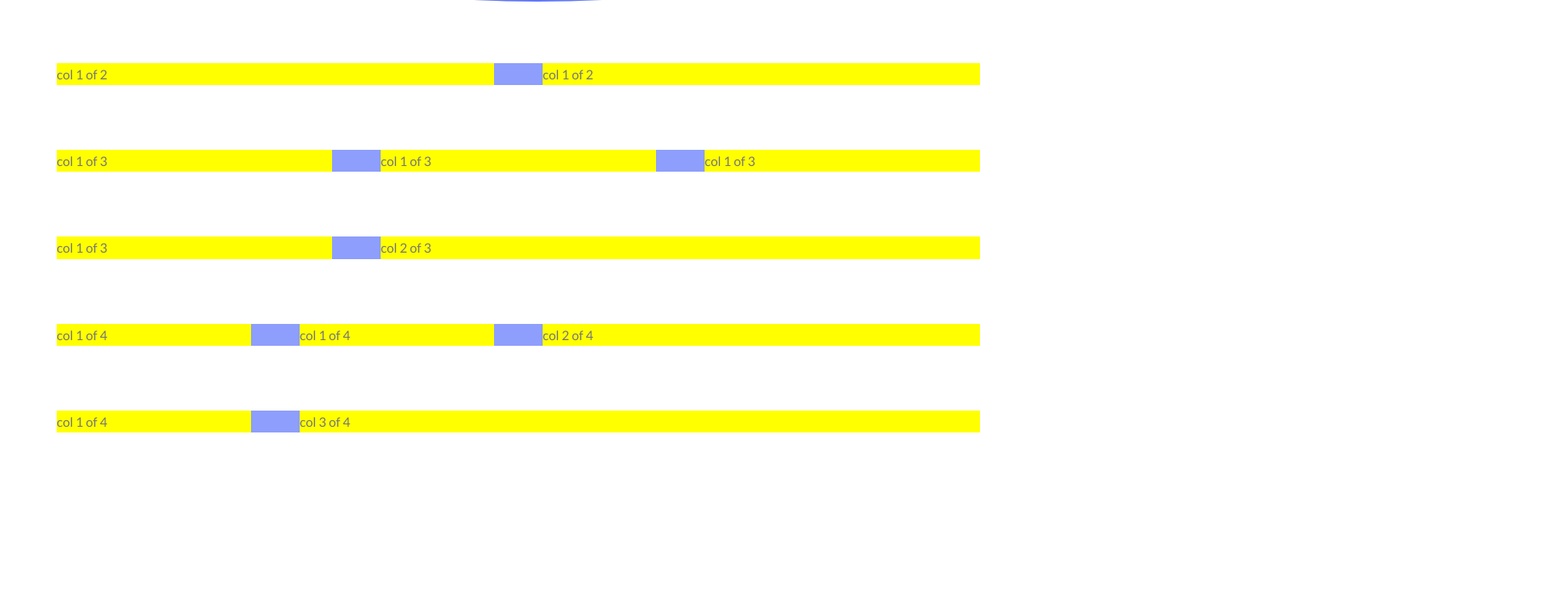
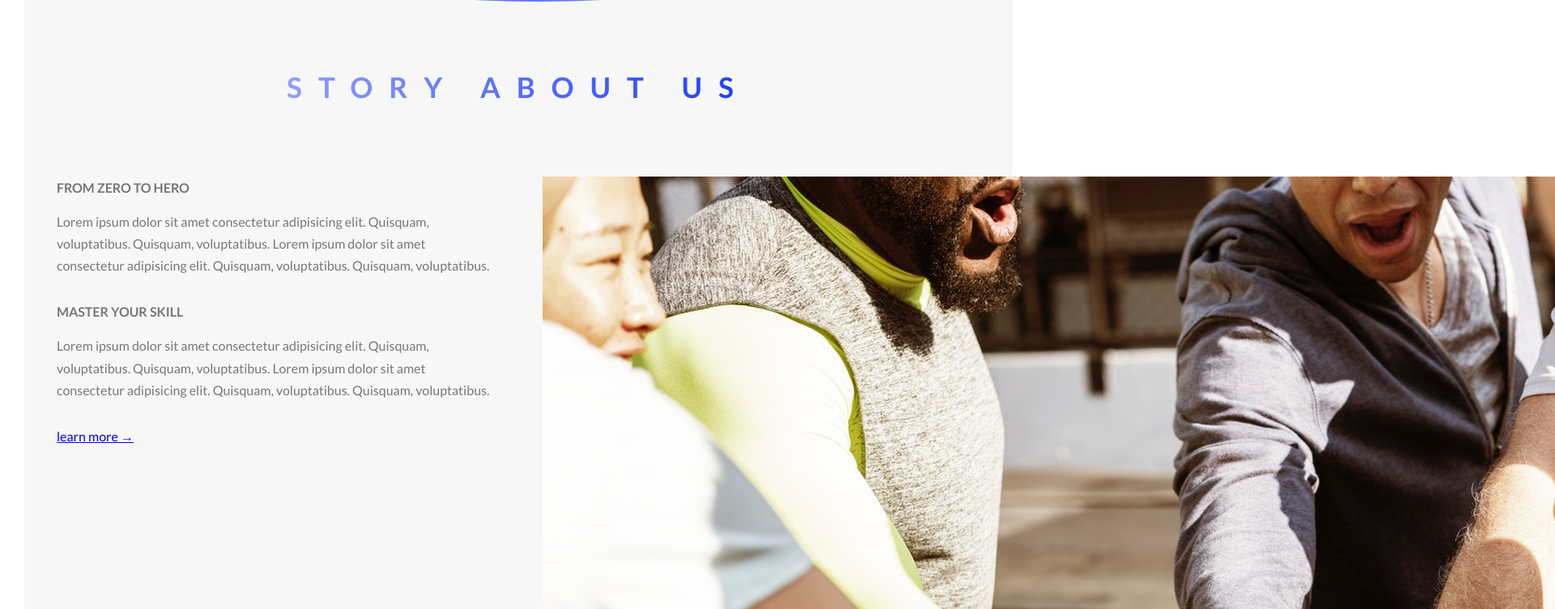
Before and after one commit to TienDatDuong/landing-page-with-css-and-scss-advanced-2025, a website: page index.html in a window 1280 px wide. Shown: the part 712-1464 px from the top of the page at 81% size, 1920 px wide, since content can reach past the window. Before the commit the page ends 1276 px from the top, so only its background shows below. Drawn offline with Linux system fonts and the light colour scheme.

Commit message:
about section

```diff
--- a/index.html
+++ b/index.html
@@ -25,28 +25,37 @@
             <a href="#" class="btn btn--white btn--animated">See our courses</a>
         </div>
     </header>
-    <div class="grid-test">
-        <div class="row">
-            <div class="col-1-of-2">col 1 of 2</div>
-            <div class="col-1-of-2">col 1 of 2</div>
-        </div>
-         <div class="row">
-            <div class="col-1-of-3">col 1 of 3</div>
-            <div class="col-1-of-3">col 1 of 3</div>
-           <div class="col-1-of-3">col 1 of 3</div>
+    <div class="section-about">
+        <div class="u-center-text u-margin-bottom-big">
+            <h2 class="heading-secondary">
+                Story about us
+            </h2>
         </div>
         <div class="row">
-            <div class="col-1-of-3">col 1 of 3</div>
-            <div class="col-2-of-3">col 2 of 3</div>
-        </div>
-         <div class="row">
-            <div class="col-1-of-4">col 1 of 4</div>
-            <div class="col-1-of-4">col 1 of 4</div>
-            <div class="col-2-of-4">col 2 of 4</div>
-        </div>
-        <div class="row">
-            <div class="col-1-of-4">col 1 of 4</div>
-            <div class="col-3-of-4">col 3 of 4</div>
+            <div class="col-1-of-2">
+                <h3 class="heading-tertiary u-margin-bottom-small">
+                    from zero to hero
+                </h3>
+                <p class="paragraph">
+                    Lorem ipsum dolor sit amet consectetur adipisicing elit. Quisquam, voluptatibus. Quisquam, voluptatibus.
+                    Lorem ipsum dolor sit amet consectetur adipisicing elit. Quisquam, voluptatibus. Quisquam, voluptatibus.
+                </p>
+                <h3 class="heading-tertiary u-margin-bottom-small">
+                    master your skill
+                </h3>
+                <p class="paragraph">
+                    Lorem ipsum dolor sit amet consectetur adipisicing elit. Quisquam, voluptatibus. Quisquam, voluptatibus.
+                    Lorem ipsum dolor sit amet consectetur adipisicing elit. Quisquam, voluptatibus. Quisquam, voluptatibus.
+                </p>
+                <a href="#" class="btn-text">learn more &rarr;</a>
+            </div>
+            <div class="col-1-of-2">
+                <div class="composition">
+                    <img src="./img/humangroups1.jpg" alt="photo" class="composition__photo composition__photo--p1" />
+                    <img src="./img/humangroups2.jpg" alt="photo" class="composition__photo composition__photo--p2" />
+                    <img src="./img/humangroups3.jpg" alt="photo" class="composition__photo composition__photo--p3" />
+                </div>
+            </div>
         </div>
     </div>
 </body>
--- a/scss/abstracts/_variable.scss
+++ b/scss/abstracts/_variable.scss
@@ -7,3 +7,4 @@ $color-black: #000;
 $grid-width: 114rem;
 $gutter-vertical: 8rem;//khoang cach giua cac hang
 $gutter-horizontal: 6rem;
+$color-grey-light-1: #f7f7f7;
--- a/scss/base/_typography.scss
+++ b/scss/base/_typography.scss
@@ -32,3 +32,38 @@ body {
         animation: moveInRight 2s ease-out;
     }
 }
+
+.heading-secondary {
+    font-size: 3.5rem;
+    text-transform: uppercase;
+    font-weight: 700;
+    display: inline-block;
+    letter-spacing: 2rem;
+    cursor: pointer;
+    background-image: linear-gradient(to right, $color-primary-light, $color-primary-dark);
+    color: transparent;
+    -webkit-background-clip: text;
+    transition: all 0.2s;
+    &:hover{
+        transform: skewY(5deg) scale(1.1);
+        text-shadow: .5rem 1rem 2rem rgba($color-black, 0.2);
+        //offset-x offset-y blur-radius color;
+        // 1. offset-x (trục X - ngang):
+        // Đây là khoảng cách bóng theo chiều ngang. Dương (> 0): Bóng lệch sang phải so với chữ. Âm (< 0): Bóng lệch sang trái so với chữ. 🧭
+        // 2. offset-y (trục Y - dọc):
+        // Đây là khoảng cách bóng theo chiều dọc. Dương (> 0): Bóng lệch xuống dưới. Âm (< 0): Bóng lệch lên trên.
+    }
+}
+
+.heading-tertiary{
+    font-size: 1.6rem;
+    font-weight: 700;
+    text-transform: uppercase;
+}
+
+.paragraph{
+    font-size: 1.6rem;
+    &:not(:last-child){
+        margin-bottom: 3rem;
+    }
+}
--- a/scss/base/_utilities.scss
+++ b/scss/base/_utilities.scss
@@ -0,0 +1,11 @@
+.u-center-text {
+    text-align: center !important;
+}
+
+.u-margin-bottom-big{
+    margin-bottom:  8rem !important;
+}
+
+.u-margin-bottom-small {
+    margin-bottom: 1.5rem !important;
+}
--- a/scss/layout/_grid.scss
+++ b/scss/layout/_grid.scss
@@ -2,11 +2,10 @@
 
 .row{
     [class^="col-"]{
-       background-color: yellow;
-       float: left;
-       &:not(:last-child){
-           margin-right: $gutter-horizontal;
-       }
+    float: left;
+        &:not(:last-child){
+        margin-right: $gutter-horizontal;
+        }
     }
     @include clearfix;
     &:not(:last-child){
@@ -14,7 +13,6 @@
     }
     max-width: $grid-width;
     margin: 0 auto;
-    background-color: $color-primary-light;
 }
 
 .col-1-of-2{
@@ -24,20 +22,35 @@
 
 .col-1-of-3{
     width: calc((100% - 2*#{$gutter-horizontal})/3);
+    //2*#{$gutter-horizontal}) vì 3 col sẽ có 2 khoảng cách rồi mới chia cho 3 col
 }
 
 .col-2-of-3{
     width: calc(2* ((100% - 2*#{$gutter-horizontal})/3) + #{$gutter-horizontal});
+    //(100% - 2*#{$gutter-horizontal}) vì có 2 khoảng cách
+    //((100% - 2*#{$gutter-horizontal})/3) để tính ra 1 col
+    //2* ((100% - 2*#{$gutter-horizontal})/3) để tính ra 2 col
+    //+ #{$gutter-horizontal} để cộng thêm khoảng cách ở giữa 2 col
 }
 
 .col-1-of-4{
     width: calc((100% - 3*#{$gutter-horizontal})/4);
+    //3*#{$gutter-horizontal}) vì có 3 khoảng cách
+    //((100% - 3*#{$gutter-horizontal})/4) để tính ra 1 col
 }
 
 .col-2-of-4{
     width: calc(2*((100% - 3*#{$gutter-horizontal})/4) +  #{$gutter-horizontal});
+    //3*#{$gutter-horizontal}) vì có 3 khoảng cách
+    //((100% - 3*#{$gutter-horizontal})/4) để tính ra 1 col
+    //2*((100% - 3*#{$gutter-horizontal})/4) để tính ra 2 col
+    //+ #{$gutter-horizontal} để cộng thêm khoảng cách ở giữa 2 col
 }
 
 .col-3-of-4{
     width: calc(3*((100% - 3*#{$gutter-horizontal})/4) + 2*#{$gutter-horizontal});
+    //3*#{$gutter-horizontal}) vì có 3 khoảng cách
+    //((100% - 3*#{$gutter-horizontal})/4) để tính ra 1 col
+    //3*((100% - 3*#{$gutter-horizontal})/4) để tính ra 3 col
+    //+ 2*#{$gutter-horizontal} để cộng thêm khoảng cách ở giữa 3 col
 }
--- a/scss/main.scss
+++ b/scss/main.scss
@@ -5,3 +5,5 @@
 @import './components/button';
 @import './layout/hearder';
 @import './layout/grid';
+@import './pages/home';
+@import './base/utilities';
--- /dev/null
+++ b/scss/pages/_home.scss
@@ -0,0 +1,5 @@
+.section-about {
+    background-color: $color-grey-light-1;
+    padding: 25rem 0;
+    margin-top: -25rem;
+}
```
Also changed, not shown: css/style.css, img/humangroups1.jpg (added), img/humangroups2.jpg (added), img/humangroups3.jpg (added), scss/components/_composition.scss (added), 1 other file.
